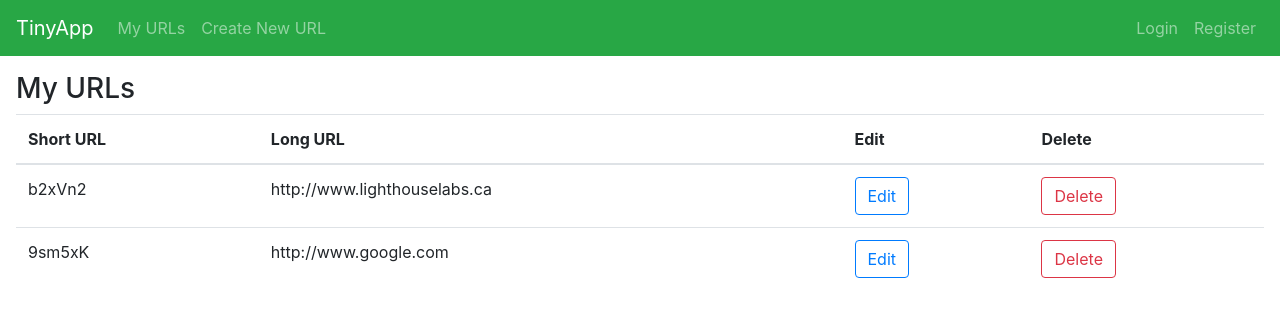
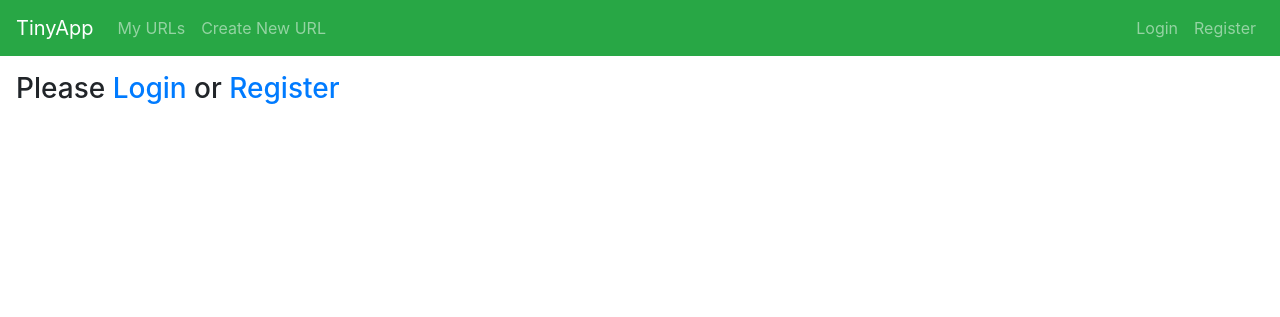
Before and after one commit to hsmalhi/tinyapp, a Node server app: page /urls in a window 1280 px wide. Shown: the top 317 px of the page. Run offline with Node 20, Linux system fonts and the light colour scheme; some libraries are stand-ins or nearby versions.

Commit message:
Add login/register prompt on /urls if the user is not logged in

```diff
--- a/views/urls_index.ejs
+++ b/views/urls_index.ejs
@@ -11,6 +11,9 @@
 <body>
   <% include partials/_header.ejs %>
   <main style="margin: 1em;">
+    <% if (user === undefined) { %>
+    <h3>Please <a href="\login">Login</a> or <a href="\register">Register</a></h3>
+    <% } else { %>
     <h3>My URLs</h3>
     <table class="table">
       <thead>
@@ -39,6 +42,7 @@
         <% } %>
       </tbody>
     </table>
+  <% } %>
   </main>
   <!-- Bootstrap JS -->
   <script src="https://code.jquery.com/jquery-3.3.1.slim.min.js" integrity="sha384-q8i/X+965DzO0rT7abK41JStQIAqVgRVzpbzo5smXKp4YfRvH+8abtTE1Pi6jizo" crossorigin="anonymous"></script>
```
